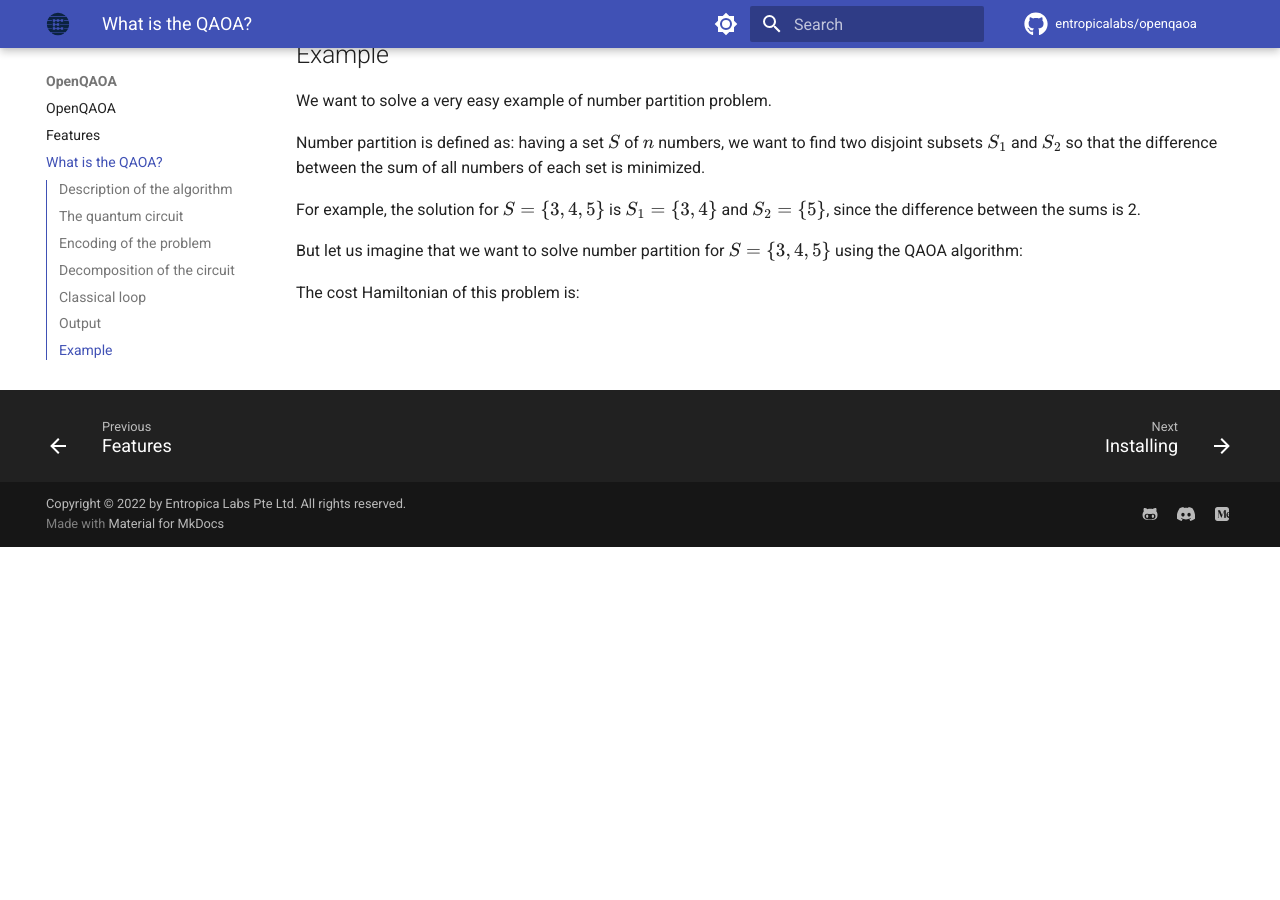
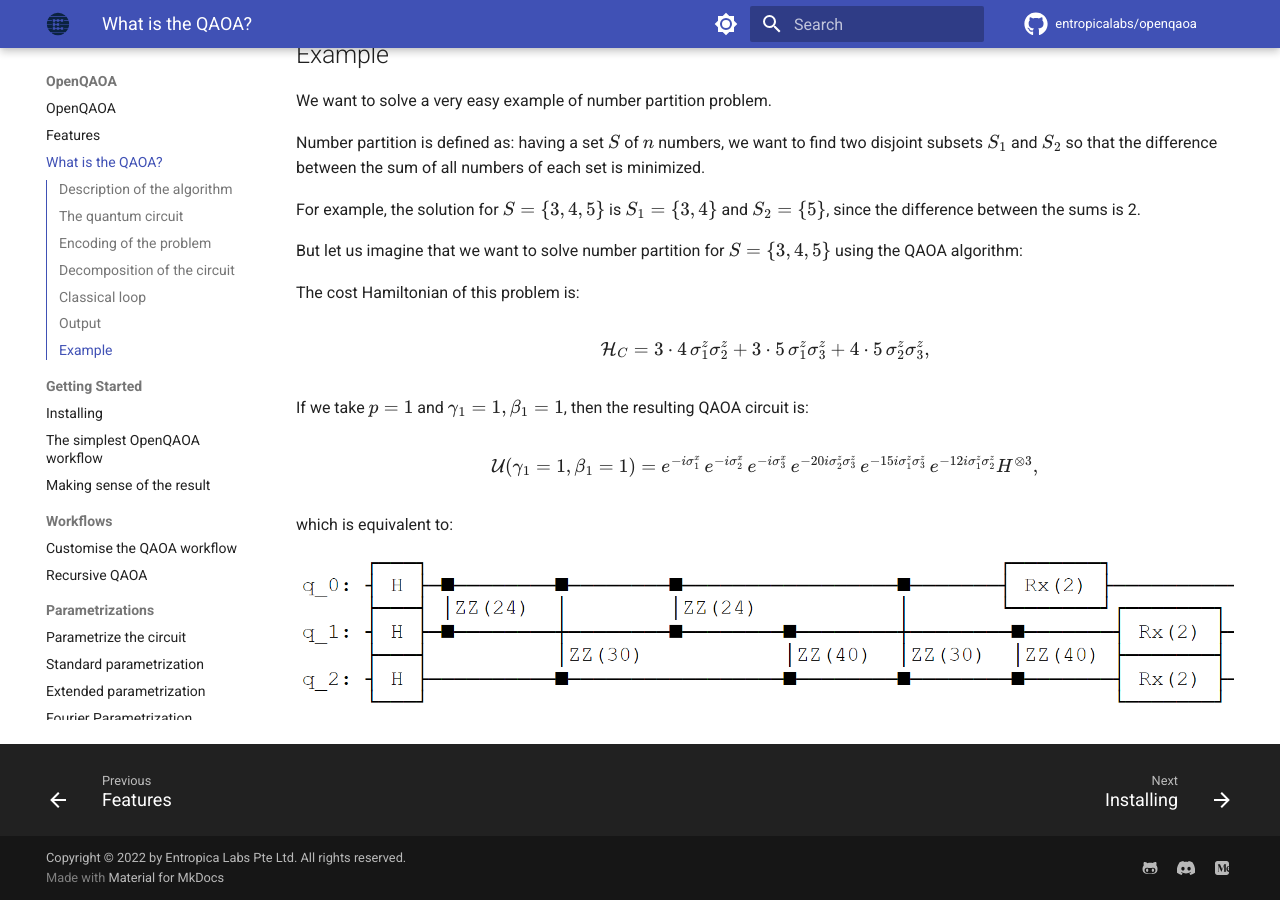
Before and after one commit to entropicalabs/openqaoa-website, an MkDocs documentation site: the page built from docs/what-is-the-qaoa.md, in a window 1280 px wide and 900 px high, scrolled down 4352 px. Built offline with MkDocs 1.6.1 and Material for MkDocs 9.7.7, drawn with Linux system fonts in a browser that asks for light colours; comment, search, counter and statistics services are not loaded; before the commit the page ends 4899 px from its top, so only the background shows below that; some of the changed text lies outside the part shown.

Commit message:
more "what is the qaoa"

```diff
--- a/docs/what-is-the-qaoa.md
+++ b/docs/what-is-the-qaoa.md
@@ -41,9 +41,9 @@ where $H$  is a Hadamard gate, $U(\mathcal{H}_X,\beta_j) = e^{-i\beta_j \mathcal
 
 $\mathcal{H}_C$ is the cost Hamiltonian, which encodes the problem to be solved, and $\mathcal{H}_X$ is the mixing Hamiltonian:
 
-$$\mathcal{H}_X = \sum_{i=1}^n X_i, $$
+$$\mathcal{H}_X = \sum_{i=1}^n \sigma_{i}^x, $$
 
-where $X_i = I_1\otimes...\otimes I_{i-1} \otimes \sigma_{i}^x \otimes I_{i+1} \otimes...\otimes I_{n}$. Here, $\sigma_i^x$ are the Pauli X matrices.
+where $\sigma_{i}^x$ is the Pauli X matrix applied to the $i$ qubit.
 
 The goal of the QAOA algorithm is to find the optimal sets of angles ${\gamma^{\text{opt}}}$ and ${\beta^{\text{opt}}}$ that minimize $\langle\psi|\mathcal{H}_C|\psi\rangle$. With the optimal parameters, $|\psi(\gamma,\beta)\rangle$ is a superposition of base states, and the state with the highest probability will be the solution to the problem.
 
@@ -68,7 +68,7 @@ The function can be enconded in a cost Hamiltonian the following way:
 
 $$ \mathcal{H}_C = \sum_{i=1}^n \sum_{j=1}^i Q_{i j} \sigma_i^z \sigma_j^z + \sum_{i=1}^n C \sigma_i^z $$
 
-where $\sigma_i^z$ are Pauli Z matrices.
+where $\sigma_i^z$ is the Pauli Z matrix applied to the $i$ qubit.
 
 ## Decomposition of the circuit
 
@@ -113,4 +113,12 @@ But let us imagine that we want to solve number partition for $S=\{3,4,5\}$ usin
 
 The cost Hamiltonian of this problem is:
 
-$$ $$
+$$\mathcal{H}_C = 3\cdot 4\, \sigma_{1}^z\sigma_{2}^z + 3\cdot 5\, \sigma_{1}^z\sigma_{3}^z + 4\cdot 5\, \sigma_{2}^z\sigma_{3}^z ,$$
+
+If we take $p=1$ and $\gamma_1=1, \beta_1=1$, then the resulting QAOA circuit is:
+
+$$\mathcal{U} (\gamma_1=1,\beta_1=1) = e^{-i\sigma_{1}^x}\,e^{-i\sigma_{2}^x}\,e^{-i\sigma_{3}^x}\,e^{-20i\sigma_{2}^z\sigma_{3}^z}\,e^{-15i\sigma_{1}^z\sigma_{3}^z}\,e^{-12i\sigma_{1}^z\sigma_{2}^z}H^{\otimes 3},$$
+
+which is equivalent to:
+
+![qaoa_circuit](/img/qaoa_circuit.png)
```
Also changed, not shown: docs/img/qaoa_circuit.png (added).
